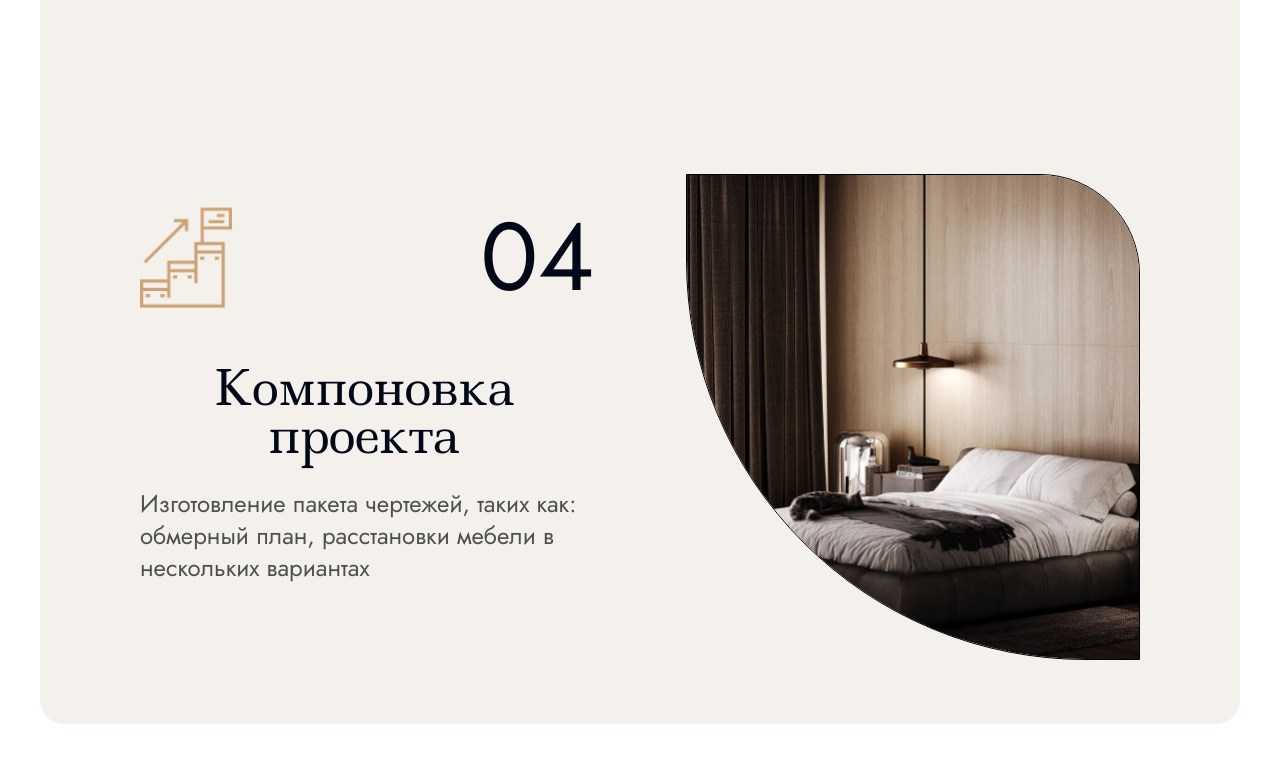
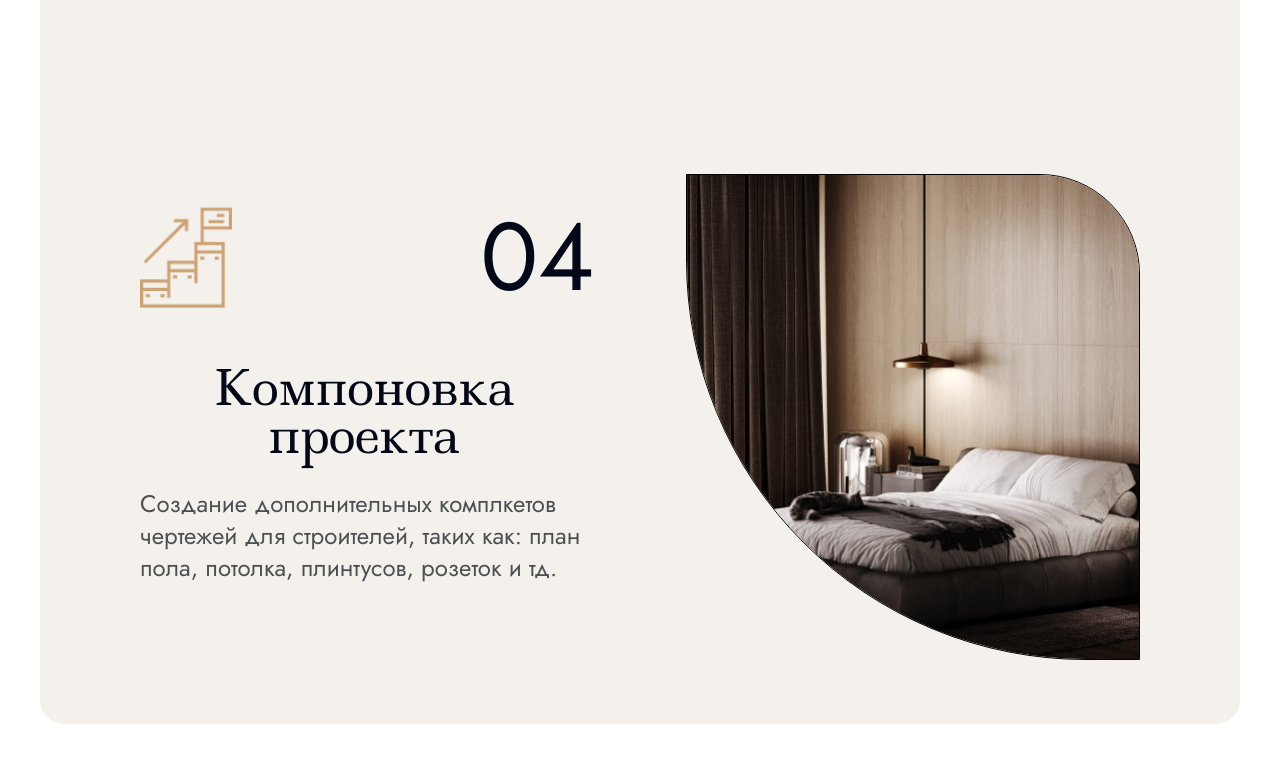
Before and after one commit to Mabori1/disign-galina, a Next.js app: page / in a window 1280 px wide. Shown: the part 4201-4963 px from the top of the page. Built offline with nearby package versions, Linux system fonts and the light colour scheme.

Commit message:
fix: изменил конфиг2

```diff
--- a/components/Approach.tsx
+++ b/components/Approach.tsx
@@ -101,8 +101,8 @@ const Approach = () => {
               Компоновка проекта
             </h3>
             <p className="mb-11 font-jost text-2xl text-typewriter-Ink">
-              Изготовление пакета чертежей, таких как: обмерный план,
-              расстановки мебели в нескольких вариантах
+              Создание дополнительных комплкетов чертежей для строителей, таких
+              как: план пола, потолка, плинтусов, розеток и тд.
             </p>
           </div>
         </div>
--- a/next.config.mjs
+++ b/next.config.mjs
@@ -1,7 +1,7 @@
 /** @type {import('next').NextConfig} */
-// const isProd = process.env.NODE_ENV === "production";
+const isProd = process.env.NODE_ENV === "production";
 const nextConfig = {
-  // basePath: "/disign-galina",
+  basePath: "/disign-galina",
   // assetPrefix: isProd ? "/disign-galina/" : undefined,
   output: "export",
   // images: {
```
